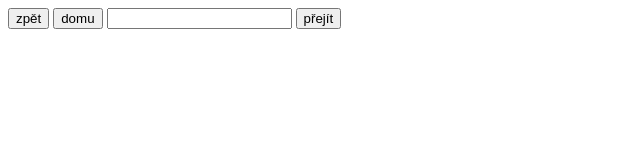
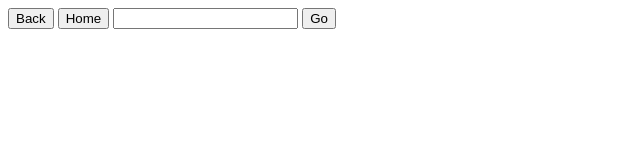
Before and after one commit to samkiaVTK/negative-navigator, an Electron app: page index.html in a window 800 px wide. Shown: the full height of the page, 0-640 px from the left. Drawn offline with Linux system fonts and the light colour scheme.

Commit message:
transleted UI to english
it was in czech :P

```diff
--- a/index.html
+++ b/index.html
@@ -11,13 +11,13 @@
     </script>
   </head>
   <body>
-    <button onclick="api.goBack()">zpět</button>
-    <button onclick="api.loadURL('https://seznam.cz')">domu</button>
+    <button onclick="api.goBack()">Back</button>
+    <button onclick="api.loadURL('https://seznam.cz')">Home</button>
     <input id="url">
-    <button onclick="navigate()">přejít</button>
+    <button onclick="navigate()">Go</button>
   </body>
     <script>
-      //musi byt na konci protoze to ma to getelement... - pracuje s DOM a tim padem uz ho musi mit zejo
+      //this script must be at the end because it works with DOM (thus needs to have it already)
       const urlInput = document.getElementById("url")
     </script>
 </html>
```
